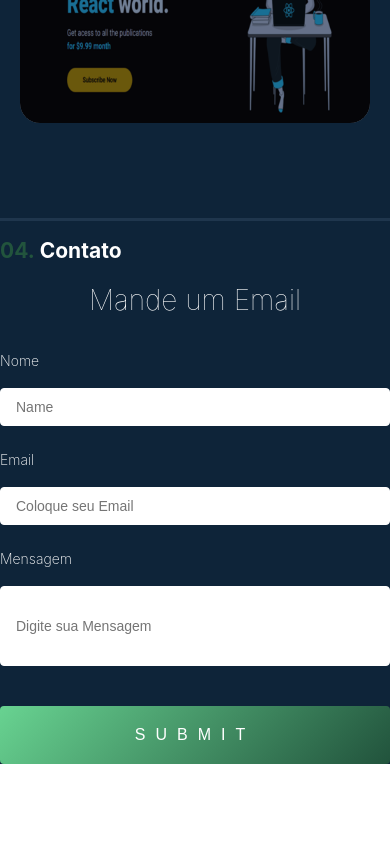
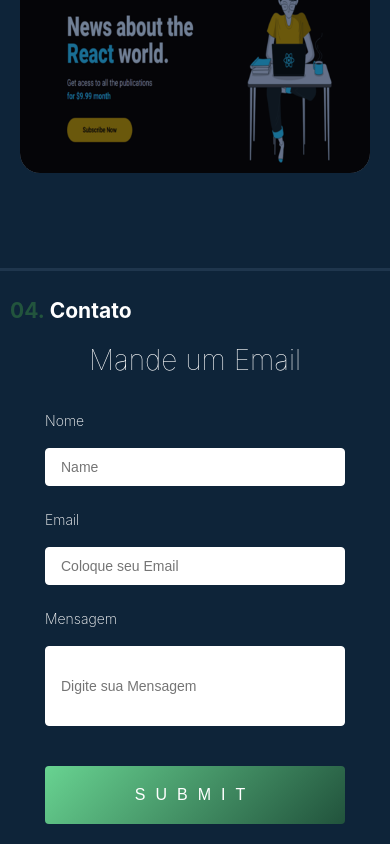
Before and after one commit to luanrjjj/mywebsite, a Next.js app: page / in a window 390 px wide. Shown: the part 2629-3473 px from the top of the page. Before the commit the page ends 3403 px from the top, so only its background shows below. Built offline with nearby package versions, Linux system fonts and the light colour scheme.

Commit message:
Fixing visual bugs and responsiviness

```diff
--- a/components/Contact/styles.ts
+++ b/components/Contact/styles.ts
@@ -3,6 +3,7 @@ import colors from '../../styles/colors'
 
 export const ContactSection = styled.div`
   max-width: 100%;
+  padding: 10px;
   .SectionContent {
     max-width: 850px;
     margin: auto;
@@ -43,6 +44,10 @@ export const Form = styled.div`
   form {
     max-width: 500px;
     margin: 0 auto;
+
+    @media (max-width: 400px) {
+      width: 300px;
+    }
   }
 
   h1 {
@@ -56,6 +61,9 @@ export const Form = styled.div`
     background: #0e101c;
     max-width: 400px;
     margin: 0 auto;
+    @media (max-width: 400px) {
+      width: 200px;
+    }
   }
 
   p {
--- a/components/MainSection/styles.ts
+++ b/components/MainSection/styles.ts
@@ -28,7 +28,7 @@ export const Main = styled.div`
   max-width: 1050px;
   background-color: ${colors.body};
   margin: auto;
-  height: 500px;
+  height: 550px;
 
   .TextMain {
     position: absolute;
--- a/pages/index.tsx
+++ b/pages/index.tsx
@@ -12,6 +12,7 @@ import { SocialItems } from '../components/socialItems'
 import Body, { AnimationSection } from './styles'
 import animationGit from '../public/animationLottie.json'
 import Lottie from 'react-lottie'
+import { Container } from '../components/Header/styles'
 
 const Home: NextPage = () => {
   const [completed, setCompleted] = useState(false)
@@ -40,6 +41,7 @@ const Home: NextPage = () => {
         />
         <link rel="icon" href="/icon.jpg" />
       </Head>
+      <Container>
         <Body>
           <AnimationSection>
             <div className="animation">
@@ -47,6 +49,7 @@ const Home: NextPage = () => {
             </div>
           </AnimationSection>
         </Body>
+      </Container>
     </>
   ) : (
     <>
--- a/pages/styles.ts
+++ b/pages/styles.ts
@@ -1,9 +1,14 @@
 import styled from 'styled-components'
 import colors from '../styles/colors'
 
+const Container = styled.div`
+  height: 100%;
+  background-color: ${colors.body};
+`
 const Body = styled.div`
   background-color: ${colors.body};
   width: 100%;
+  min-height: 100vh;
 
   font-size: 14px;
   scroll-behavior: smooth;
@@ -17,7 +22,6 @@ const Body = styled.div`
 `
 export const AnimationSection = styled.div`
   width: 100%;
-  height: 110vh;
   left: 30%;
 
   .animation {
```
Lines whose indentation alone changed are shown as unchanged.
